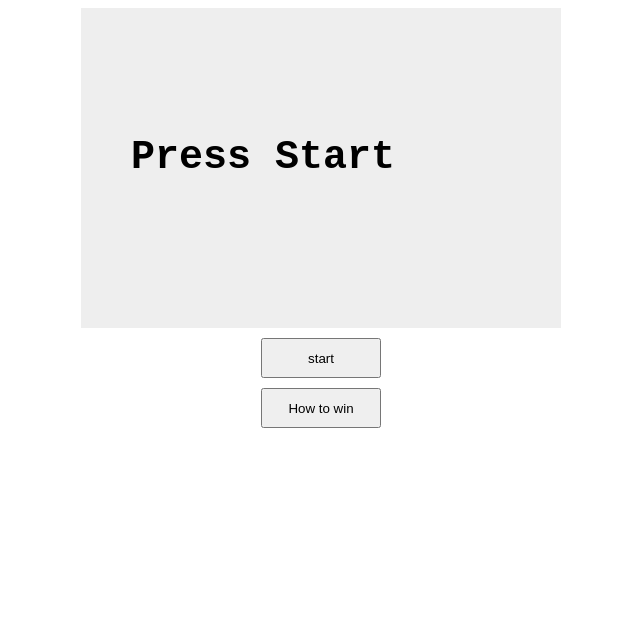
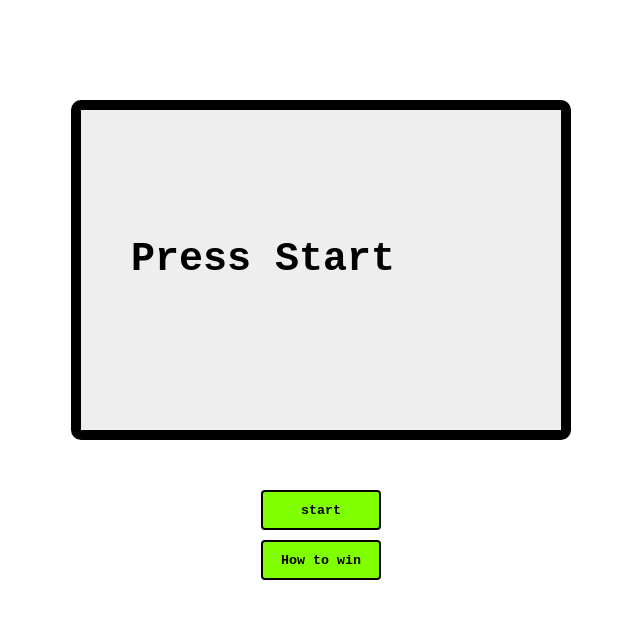
Before and after one commit to zackey86/BlockGame, a plain HTML site: page docs/index.html in a window 1280 px wide. Shown: the whole page, without its empty margins (319-959 px from the left). Drawn offline with Linux system fonts and the light colour scheme.

Commit message:
design and add alert

```diff
--- a/docs/css/design.css
+++ b/docs/css/design.css
@@ -1,12 +1,22 @@
 canvas {
     background: #eee;
     display:flex;
-    margin: 0 auto;
+    margin-top: 100px;
+    margin-bottom: 50px;
+    margin-left: auto;
+    margin-right: auto;
+    border: 10px solid black;
+    border-radius: 10px;
 }
 
 .game-controal-button {
+    font-family: monospace;
+    font-weight: bold;
     display: block;
     margin: 10px auto;
     width: 120px;
     height: 40px;
+    background-color:chartreuse;
+    border: 2px solid black;
+    border-radius: 4px;
 }
--- a/docs/js/main.js
+++ b/docs/js/main.js
@@ -114,7 +114,7 @@ const user = window.navigator.userAgent;
 if(user.match(/(iPhone|iPod|Android.*Mobile)/i)){
 	// スマホ（iPhone・Androidスマホ）の場合の処理を記述
     MOUSE = true;
-    console.log('hi');
+    alert('You are using mobile device');
 }else{
 	// PC・タブレットの場合の処理を記述
 }
```
